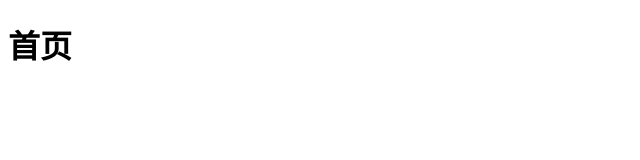
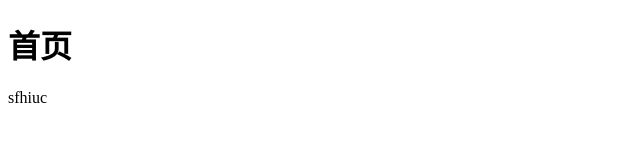
Before and after one commit to hulanyu/h51709, a plain HTML site: page index.html in a window 1280 px wide. Shown: the full height of the page, 0-640 px from the left. Drawn offline with Linux system fonts and the light colour scheme.

Commit message:
更新成功

```diff
--- a/index.html
+++ b/index.html
@@ -6,5 +6,6 @@
 </head>
 <body>
 	<h1>首页</h1>
+	<p>sfhiuc</p>
 </body>
 </html>
```
